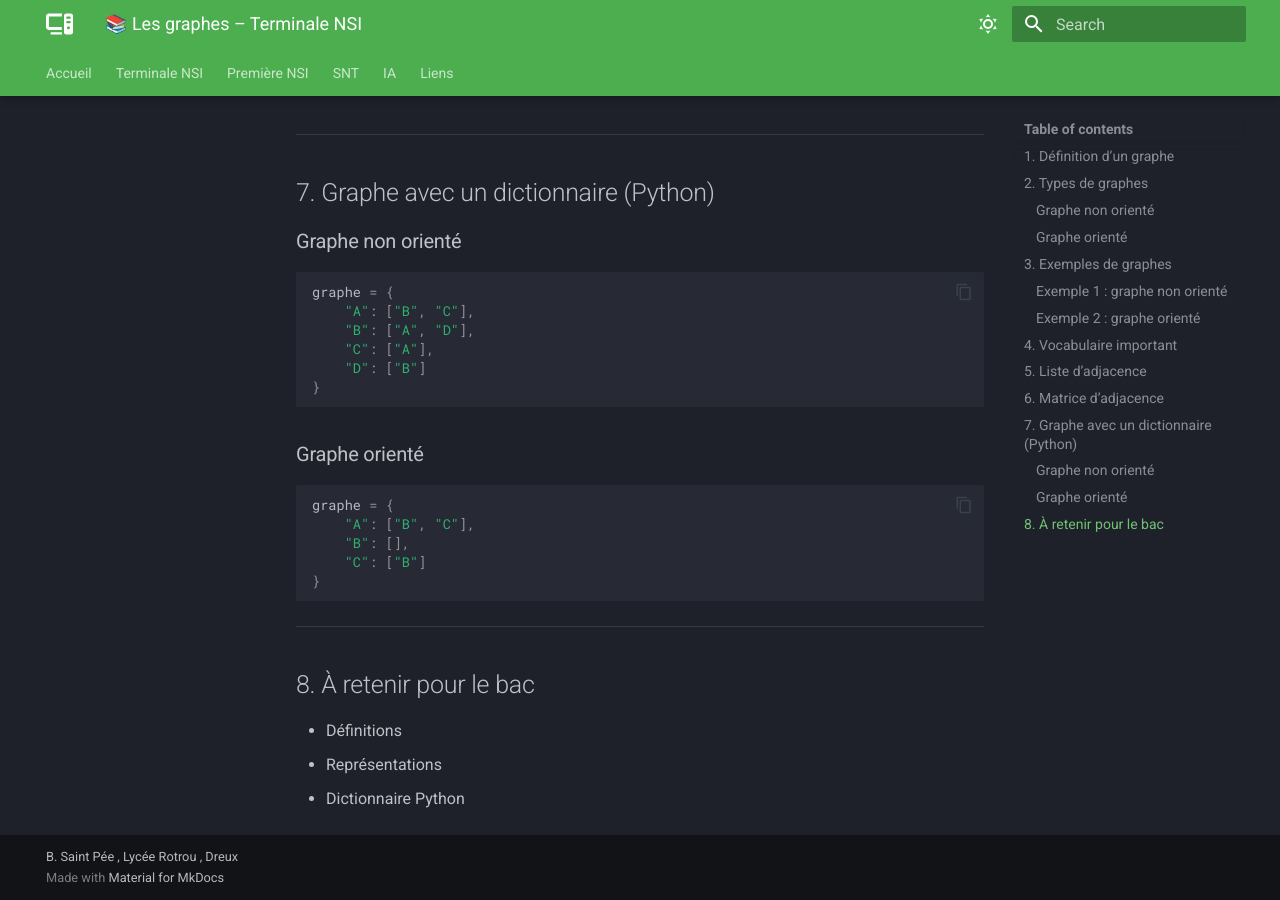
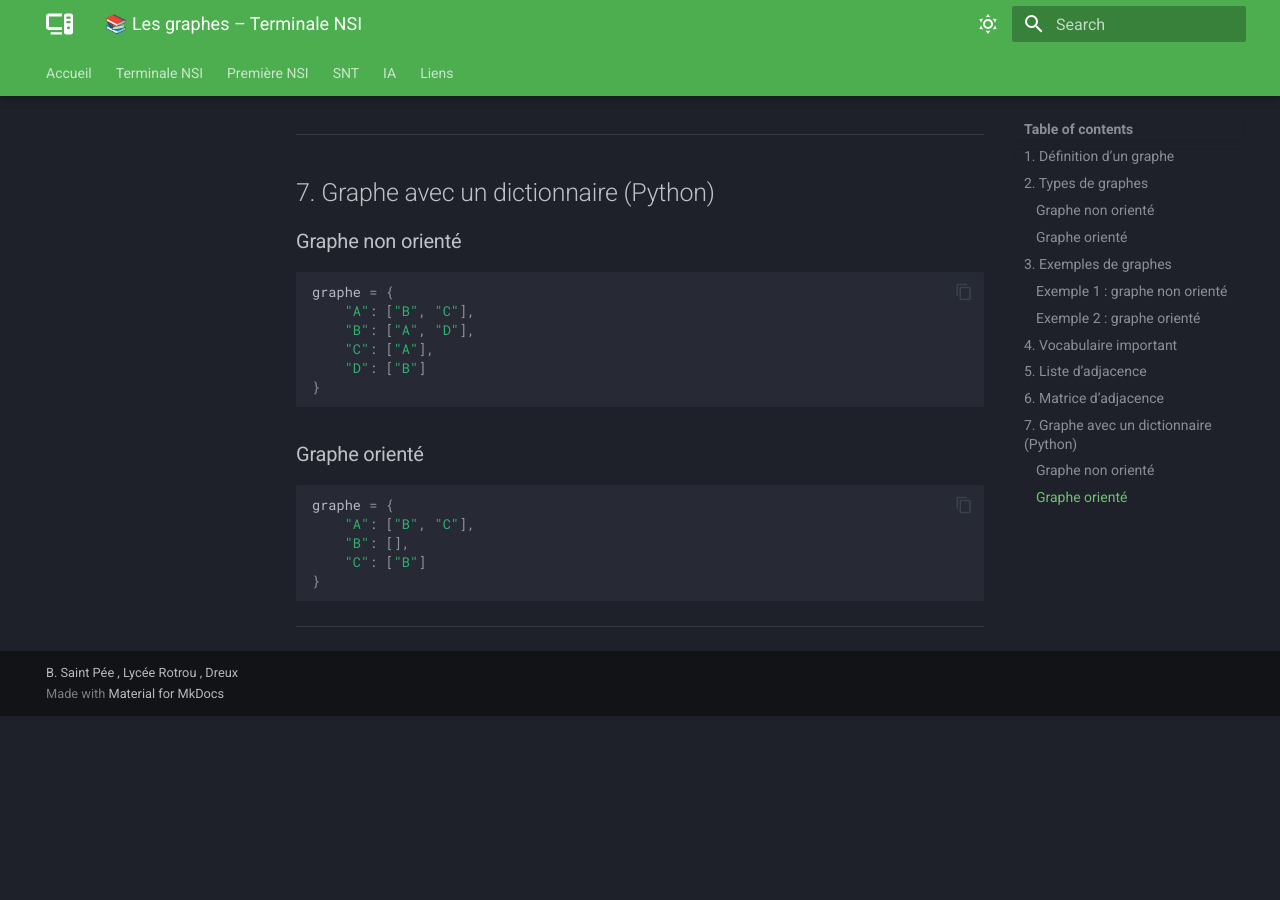
Before and after one commit to nsiRotrouDreux/site, an MkDocs documentation site: the page built from docs/Terminale NSI/cours_graphes.md, in a window 1280 px wide and 900 px high, scrolled down 2036 px. Built offline with MkDocs 1.6.1 and Material for MkDocs 9.7.7, drawn with Linux system fonts in a browser that asks for light colours; after the commit the page ends 2752 px from its top, so only the background shows below that.

Commit message:
§:;:,nbf

````diff
--- a/docs/Terminale NSI/cours_graphes.md
+++ b/docs/Terminale NSI/cours_graphes.md
@@ -102,9 +102,3 @@ graphe = {
 ```
 
 ---
-
-## 8. À retenir pour le bac
-
-- Définitions
-- Représentations
-- Dictionnaire Python
````
